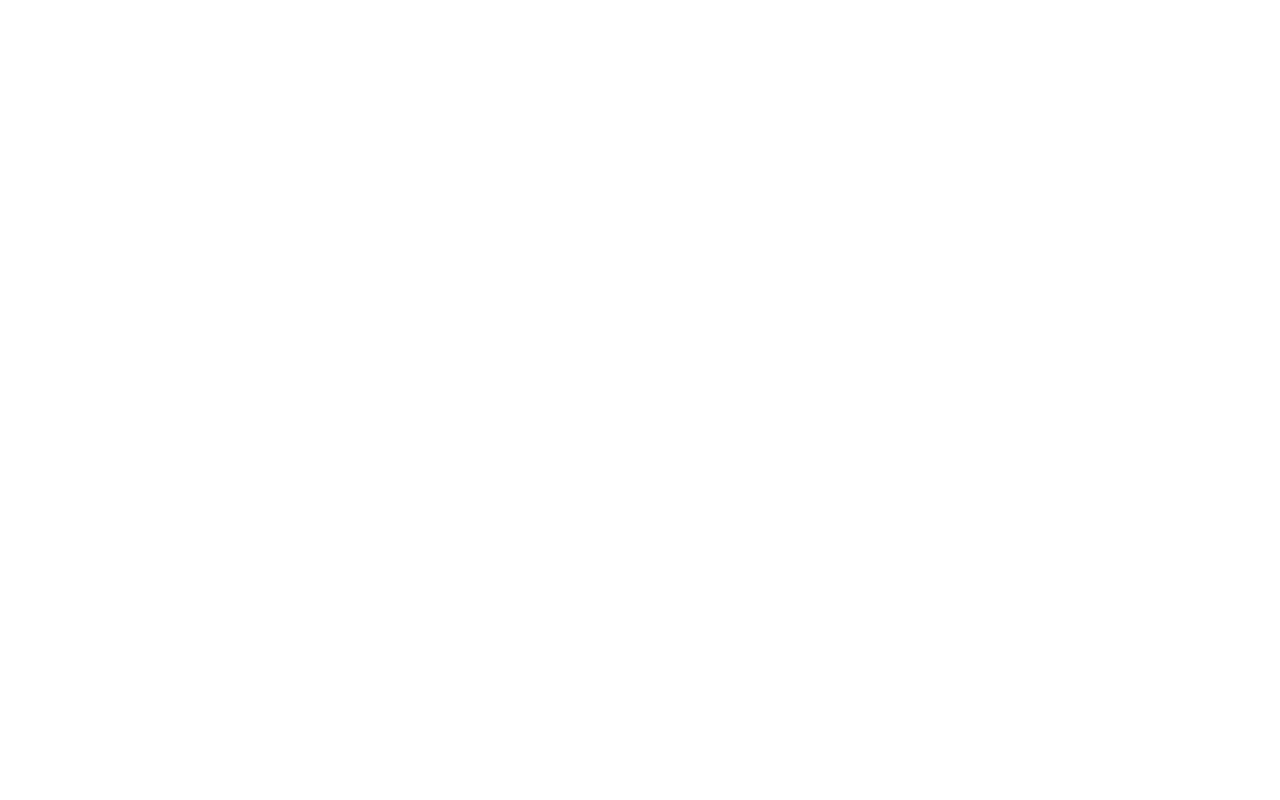
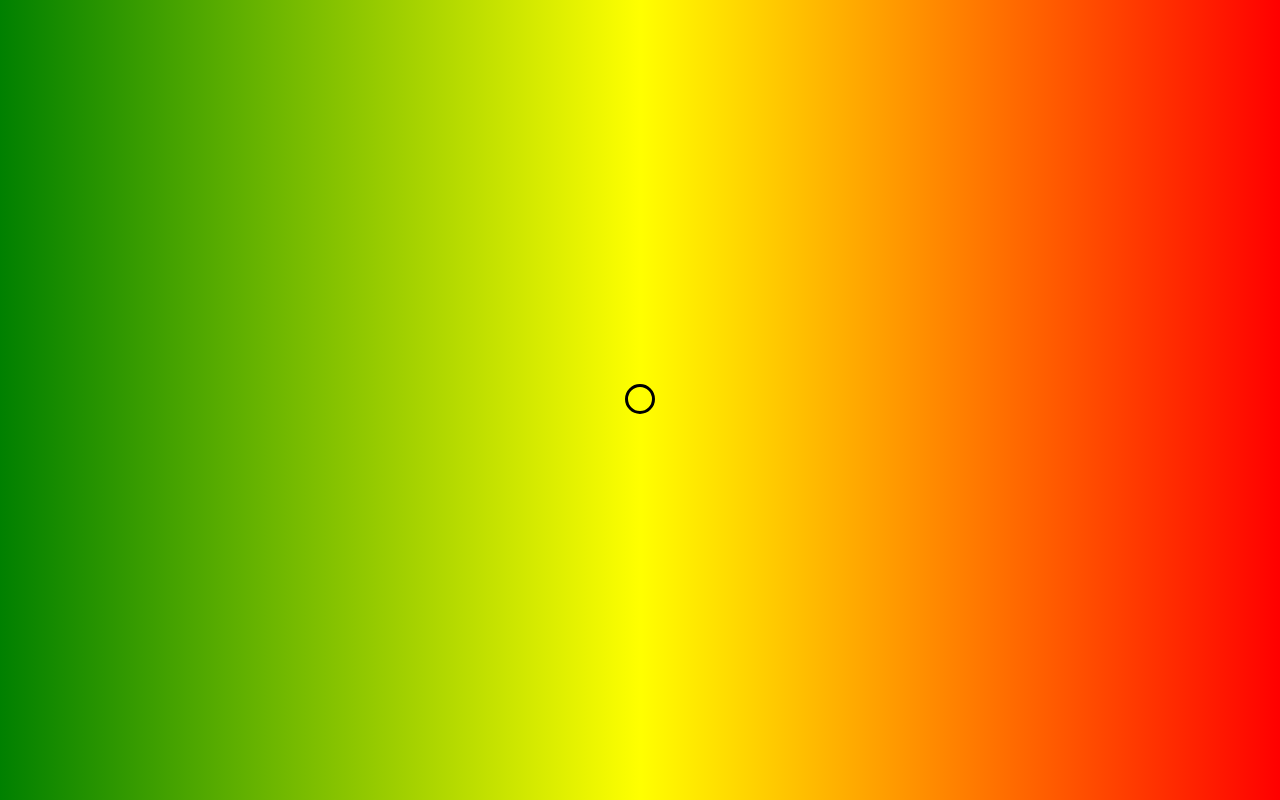
Before and after one commit to IrodaMuminova/month2_day11, a plain HTML site: page index.html in a window 1280 px wide. Drawn offline with Linux system fonts and the light colour scheme.

Commit message:
intro added

```diff
--- a/index.html
+++ b/index.html
@@ -9,7 +9,9 @@
 </head>
 <body>
     <div class="loading">
+        <div class="loading__circle">
 
+        </div>
     </div>
 </body>
 </html>
--- a/style.css
+++ b/style.css
@@ -3,3 +3,20 @@
     padding: 0;
     box-sizing: border-box;
 }
+body{
+    background-image: linear-gradient(to left, red ,yellow , green);
+    text-align: center;
+}
+.loading{
+    display: flex;
+    justify-content: center;
+   margin-top: 30%;
+}
+.loading__circle{
+    width: 30px;
+    height: 30px;
+    background: transparent;
+    border-radius: 50%;
+    border:3px solid black;
+
+}
```
